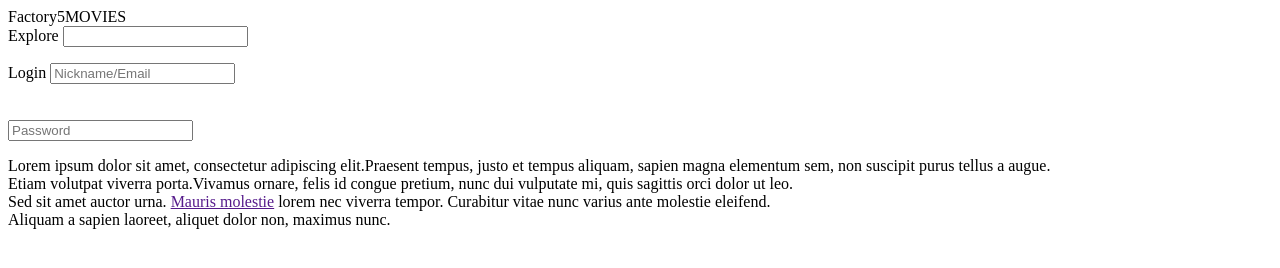
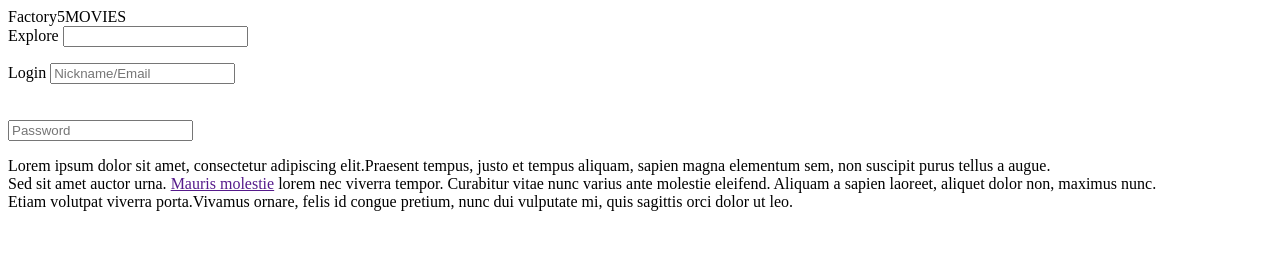
Before and after one commit to MADROCHA/filmShowCase_Mad, a plain HTML site: page index.html in a window 1280 px wide. Drawn offline with Linux system fonts and the light colour scheme.

Commit message:
Update index.html

```diff
--- a/index.html
+++ b/index.html
@@ -6,14 +6,12 @@
     <title>F5Movies</title>
 </head>
 <body>
-    <nav>Factory5MOVIES</nav>
-
+    <nav>Factory5MOVIES
 
     <form>
-    <label for="search">Explore</label>
-    <input type="text" id="search">
+        <label for="search">Explore</label>
+        <input type="text" id="search">
     </form>
-
 
     <form>
         <label for="logi">Login</label> <!--rightcss-->
@@ -22,11 +20,15 @@
         <label for="psw"></label>
         <br><input type="text" id="psw" placeholder="Password">
     </form>
-    <p> Lorem ipsum dolor sit amet, consectetur adipiscing elit.Praesent tempus, justo et tempus aliquam, sapien magna elementum sem,
+    </nav>
+
+    <p>
+        Lorem ipsum dolor sit amet, consectetur adipiscing elit.Praesent tempus, justo et tempus aliquam, sapien magna elementum sem,
         non suscipit purus tellus a augue.<br>
-        Etiam volutpat viverra porta.Vivamus ornare, felis id congue pretium, nunc dui vulputate mi, quis sagittis orci dolor ut leo.
-        <br>Sed sit amet auctor urna. <a href="">Mauris molestie</a> lorem nec viverra tempor. Curabitur vitae nunc varius ante molestie eleifend.
-        <br>Aliquam a sapien laoreet, aliquet dolor non, maximus nunc.</p>
+        Sed sit amet auctor urna. <a href="">Mauris molestie</a> lorem nec viverra tempor.
+        Curabitur vitae nunc varius ante molestie eleifend. Aliquam a sapien laoreet, aliquet dolor non, maximus nunc.
+        <br>Etiam volutpat viverra porta.Vivamus ornare, felis id congue pretium, nunc dui vulputate mi, quis sagittis orci dolor ut leo.
+    </p>
 
 
 
```
